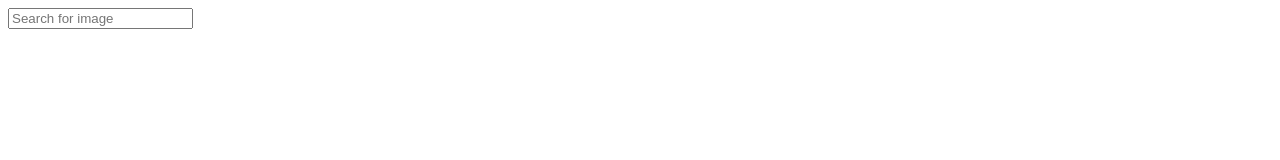
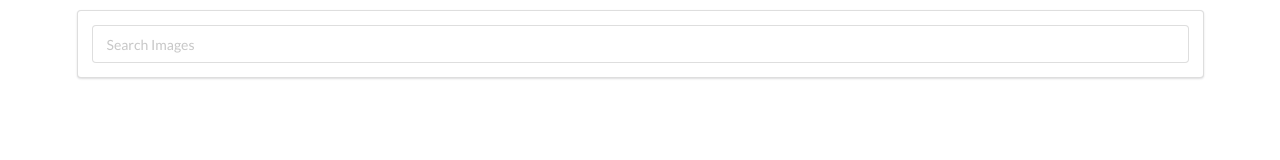
Before and after one commit to oalmalky5/image-finder, a React app: page / in a window 1280 px wide. Built offline with nearby package versions, Linux system fonts and the light colour scheme.

Commit message:
adding functionality to searchbar

```diff
--- a/public/index.html
+++ b/public/index.html
@@ -10,6 +10,7 @@
       content="Web site created using create-react-app"
     />
     <link rel="apple-touch-icon" href="%PUBLIC_URL%/logo192.png" />
+    <link rel="stylesheet" href="https://cdnjs.cloudflare.com/ajax/libs/semantic-ui/2.4.1/semantic.min.css" />
     <!--
       manifest.json provides metadata used when your web app is installed on a
       user's mobile device or desktop. See https://developers.google.com/web/fundamentals/web-app-manifest/
--- a/src/components/App.js
+++ b/src/components/App.js
@@ -2,12 +2,20 @@ import React from 'react'
 import SearchBar from './SearchBar'
 
 
-const App = () => {
-    return (
-        <div>
-            <SearchBar />
-        </div>
-    )
+class App extends React.Component{
+
+    onSearchSubmit(term){
+        console.log(term)
+    }
+
+    render(){
+        return (
+            <div className='ui container' style={{marginTop: '10px'}}>
+                <SearchBar onSubmit={this.onSearchSubmit}/>
+            </div>
+        )
+
+    }
 }
 
 
--- a/src/components/SearchBar.js
+++ b/src/components/SearchBar.js
@@ -2,11 +2,22 @@ import React from 'react'
 
 
 class SearchBar extends React.Component {
+
+state = {
+    term: ''
+}
+
+onFormSubmit = (event) => {
+    event.preventDefault()
+    this.props.onSubmit(this.state.term)
+}
     render(){
         return (
-            <div>
-                <form>
-                    <input type='text' placeholder='Search for image'/>
+            <div className='ui segment'>
+                <form className='ui form' onSubmit={this.onFormSubmit}>
+                    <div className='field'>
+                        <input type='text' placeholder='Search Images' value={this.state.term} onChange={(e) => this.setState({term: e.target.value})}/>
+                    </div>
                 </form>
             </div>
         )
```
